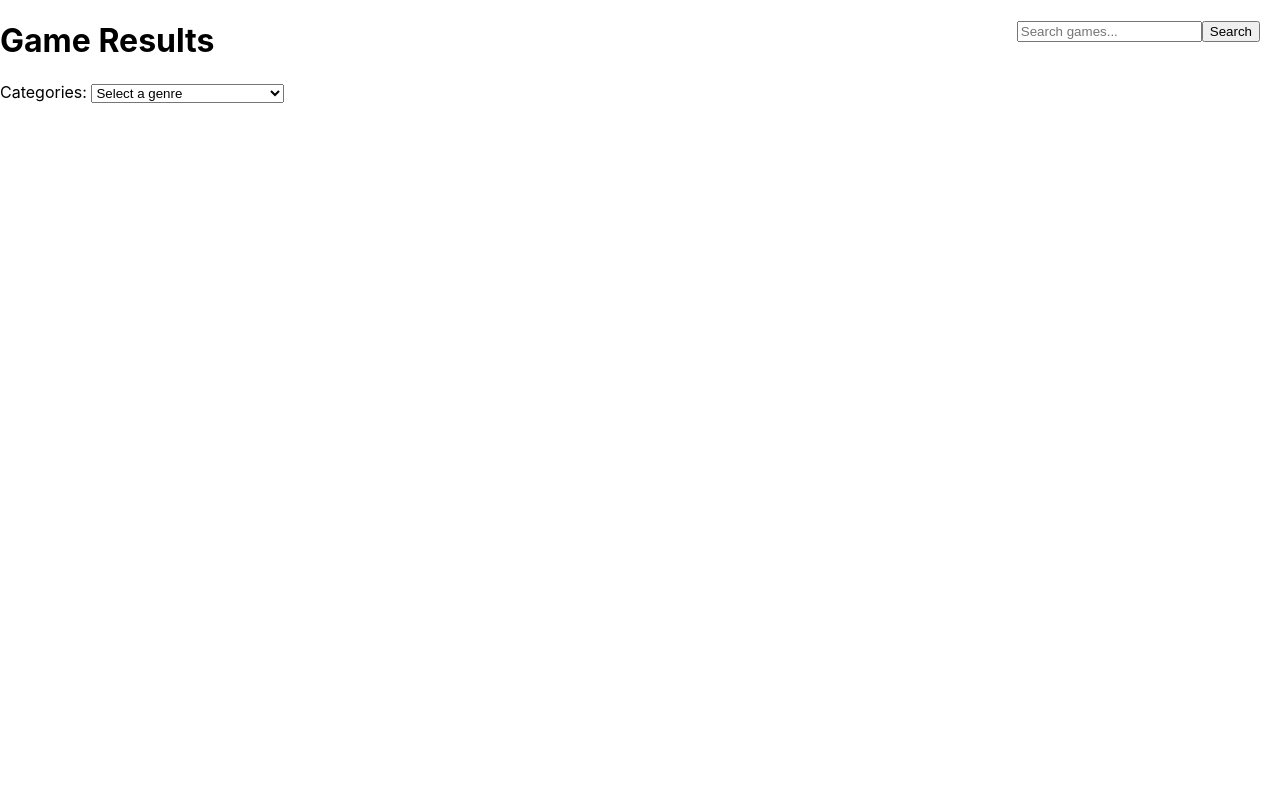
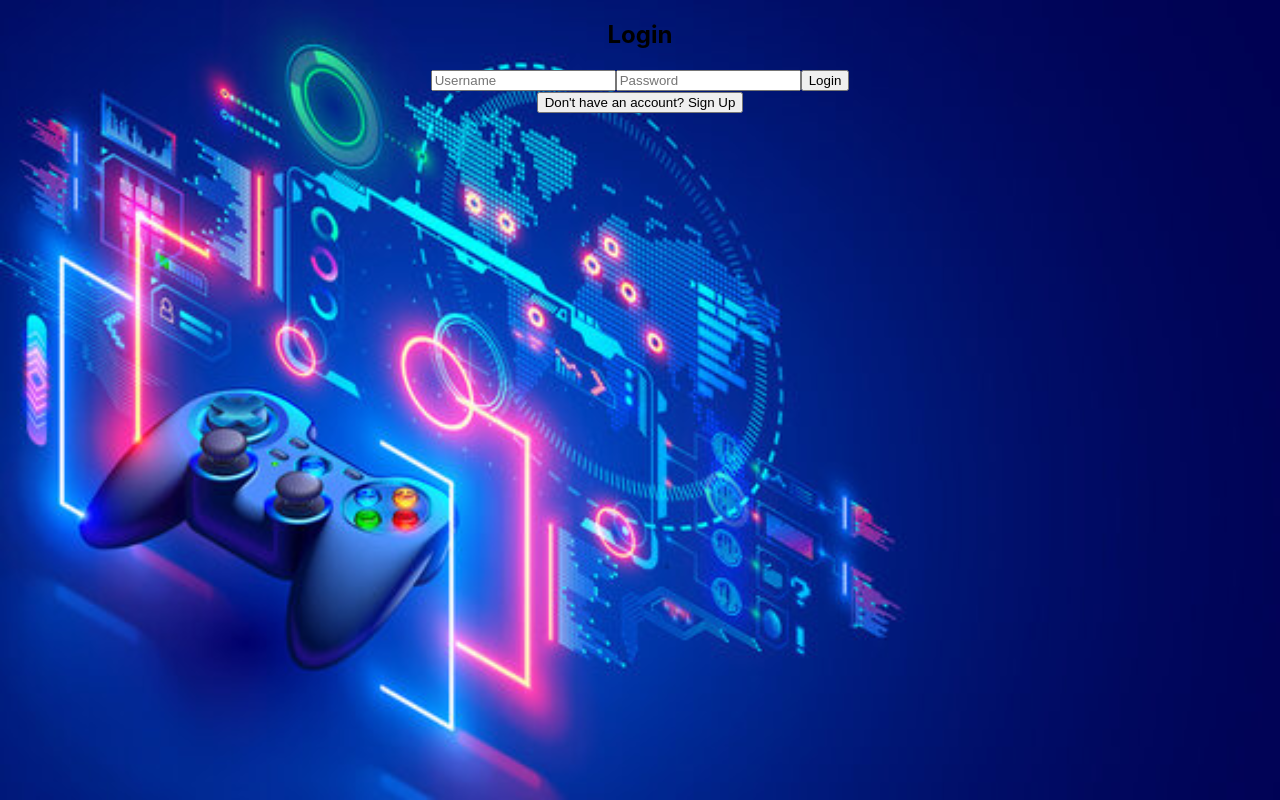
Before and after one commit to squirtledude/cs411-steamGames, a React (Create React App) app in the folder my-app/: page / in a window 1280 px wide. Built offline with nearby package versions, Linux system fonts and the light colour scheme.

Commit message:
basic functionalities working

```diff
--- a/my-app/src/App.css
+++ b/my-app/src/App.css
@@ -1,3 +1,42 @@
+/* .App {
+  text-align: center;
+}
+
+.App-logo {
+  height: 40vmin;
+  pointer-events: none;
+}
+
+@media (prefers-reduced-motion: no-preference) {
+  .App-logo {
+    animation: App-logo-spin infinite 20s linear;
+  }
+}
+
+.App-header {
+  background-color: #282c34;
+  min-height: 100vh;
+  display: flex;
+  flex-direction: column;
+  align-items: center;
+  justify-content: center;
+  font-size: calc(10px + 2vmin);
+  color: white;
+}
+
+.App-link {
+  color: #61dafb;
+}
+
+@keyframes App-logo-spin {
+  from {
+    transform: rotate(0deg);
+  }
+  to {
+    transform: rotate(360deg);
+  }
+} */
+
 .App {
   text-align: center;
 }
@@ -36,3 +75,38 @@
     transform: rotate(360deg);
   }
 }
+
+body, html {
+  height: 100%;
+  margin: 0;
+}
+
+body {
+  /* Set the background image */
+  background-image: url('./video_games.jpg');
+
+  /* Full width and height */
+  height: 100%;
+  width: 100%;
+
+  /* Background image properties */
+  background-position: center;
+  background-repeat: no-repeat;
+  background-size: cover;
+
+  /* Add some transparency to the image */
+  background-color: rgba(0, 0, 0, 0.5);
+  background-blend-mode: lighten;
+
+  /* Fix the background image */
+  position: fixed; /* This will make the image stay in place while scrolling */
+  top: 0;
+  left: 0;
+  z-index: -1;
+}
+
+/* styles for content to improve readability */
+.content-container {
+  background-color: rgba(255, 255, 255, 0.5);
+  padding: 20px;
+}
--- a/my-app/src/App.js
+++ b/my-app/src/App.js
@@ -1,12 +1,25 @@
-// App.js or another component
-
+// App.js
 import React, { useState } from 'react';
 import SearchBar from './SearchBar';
-import Games from './GameGenre'; // Assuming you have a Games component to display results
+import Games from './GameGenre'; // Assuming this is your component to display games
 import GenreDropdown from './GenreDropdown';
+import Login from './Login';
+import SignUp from './Signup';
+import './App.css'
 
 const App = () => {
+  const [isLoggedIn, setIsLoggedIn] = useState(false);
+  const [isSigningUp, setIsSigningUp] = useState(false);
   const [games, setGames] = useState([]);
+
+  const handleLoginSuccess = () => {
+    setIsLoggedIn(true);
+  };
+
+  const handleSignUpSuccess = () => {
+    setIsLoggedIn(true);
+    setIsSigningUp(false); // Hide the signup form after successful signup
+  };
 
   const handleSearch = (term) => {
     fetch(`http://localhost:8080/search?term=${term}`)
@@ -26,11 +39,34 @@ const App = () => {
       .catch(error => console.error('Error:', error));
   };
 
+  const toggleSignUp = () => {
+    setIsSigningUp(!isSigningUp);
+  };
+
+  if (!isLoggedIn) {
+    return (
+      <div className="App">
+        {isSigningUp ? (
+          <SignUp onSignUpSuccess={handleSignUpSuccess} />
+        ) : (
+          <Login onLoginSuccess={handleLoginSuccess} />
+        )}
+        <button onClick={toggleSignUp}>
+          {isSigningUp ? 'Already have an account? Log In' : "Don't have an account? Sign Up"}
+        </button>
+      </div>
+    );
+  }
+
   return (
-    <div className="App">
-      <SearchBar onSearch={handleSearch} />
-      <Games games={games} />
-      <GenreDropdown onGenreSelect={handleGenreSelect} />
+    <div className="background-image">
+      <div className="App">
+        <div>Welcome to the system!</div>
+        <SearchBar onSearch={handleSearch} />
+        <GenreDropdown onGenreSelect={handleGenreSelect} />
+        <Games games={games} />
+        {/* You can also include a logout button here */}
+      </div>
     </div>
   );
 };
--- /dev/null
+++ b/my-app/src/Login.js
@@ -0,0 +1,53 @@
+// Login.js
+
+import React, { useState } from 'react';
+
+const Login = ({ onLoginSuccess }) => {
+  const [username, setUsername] = useState('');
+  const [password, setPassword] = useState('');
+
+  const handleSubmit = async (e) => {
+    e.preventDefault();
+
+    try {
+      const response = await fetch('http://localhost:8080/api/login', {
+        method: 'POST',
+        headers: {
+          'Content-Type': 'application/json',
+        },
+        body: JSON.stringify({ username, password }),
+      });
+
+      const data = await response.json();
+      if (data.success) {
+        onLoginSuccess();
+      } else {
+        alert(data.message);
+      }
+    } catch (error) {
+      console.error('Login error:', error);
+      alert('An error occurred during login');
+    }
+  };
+
+  return (
+    <form onSubmit={handleSubmit}>
+      <h2>Login</h2>
+      <input
+        type="text"
+        value={username}
+        onChange={e => setUsername(e.target.value)}
+        placeholder="Username"
+      />
+      <input
+        type="password"
+        value={password}
+        onChange={e => setPassword(e.target.value)}
+        placeholder="Password"
+      />
+      <button type="submit">Login</button>
+    </form>
+  );
+};
+
+export default Login;
--- /dev/null
+++ b/my-app/src/Signup.js
@@ -0,0 +1,53 @@
+// Signup.js
+
+import React, { useState } from 'react';
+
+const Signup = ({ onSignUpSuccess }) => {
+  const [username, setUsername] = useState('');
+  const [password, setPassword] = useState('');
+
+  const handleSubmit = async (e) => {
+    e.preventDefault();
+
+    try {
+      const response = await fetch('http://localhost:8080/api/signup', {
+        method: 'POST',
+        headers: {
+          'Content-Type': 'application/json',
+        },
+        body: JSON.stringify({ username, password }),
+      });
+
+      const data = await response.json();
+      if (data.success) {
+        onSignUpSuccess();
+      } else {
+        alert(data.message);
+      }
+    } catch (error) {
+      console.error('Signup error:', error);
+      alert('An error occurred during signup');
+    }
+  };
+
+  return (
+    <form onSubmit={handleSubmit}>
+      <h2>Sign Up</h2>
+      <input
+        type="text"
+        value={username}
+        onChange={e => setUsername(e.target.value)}
+        placeholder="Username"
+      />
+      <input
+        type="password"
+        value={password}
+        onChange={e => setPassword(e.target.value)}
+        placeholder="Password"
+      />
+      <button type="submit">Sign Up</button>
+    </form>
+  );
+};
+
+export default Signup;
```
Also changed, not shown: my-app/src/video_games.jpg (added), 1 other file (tests, documents, lock files or other folders).
